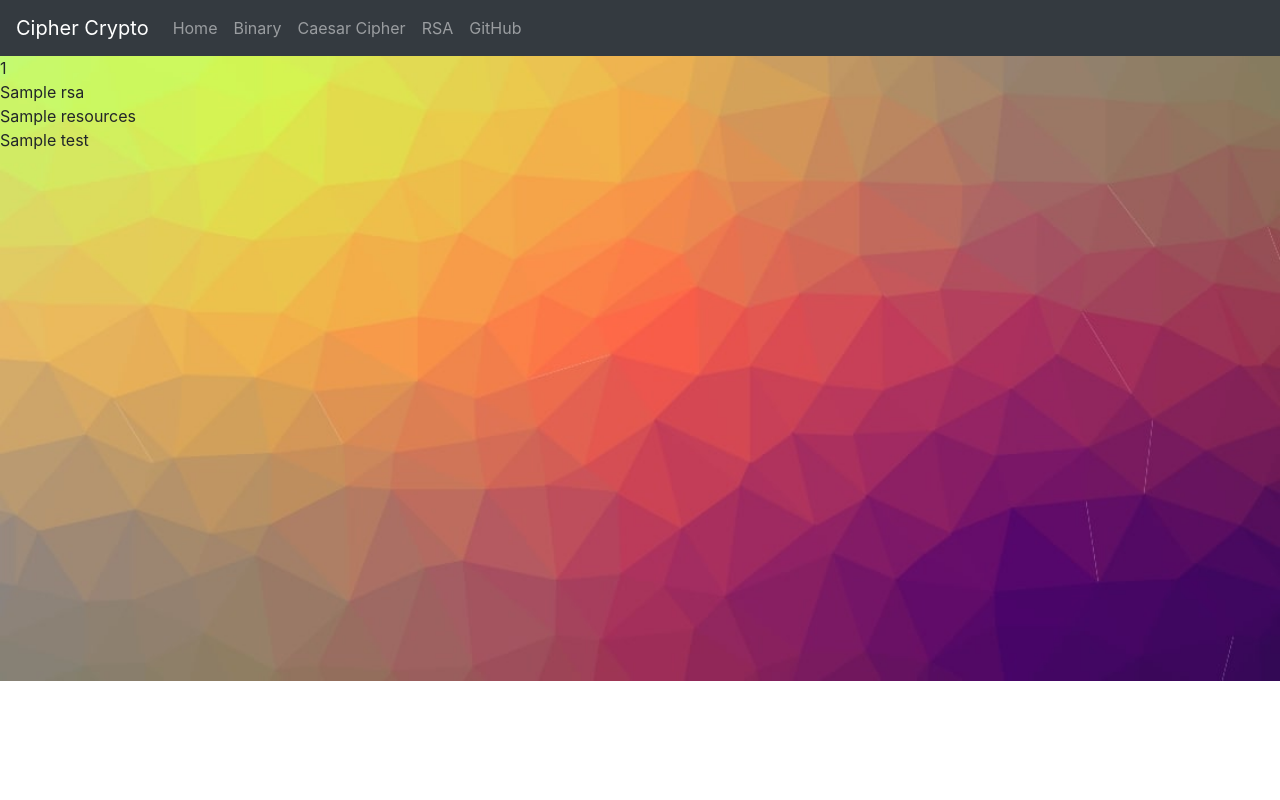
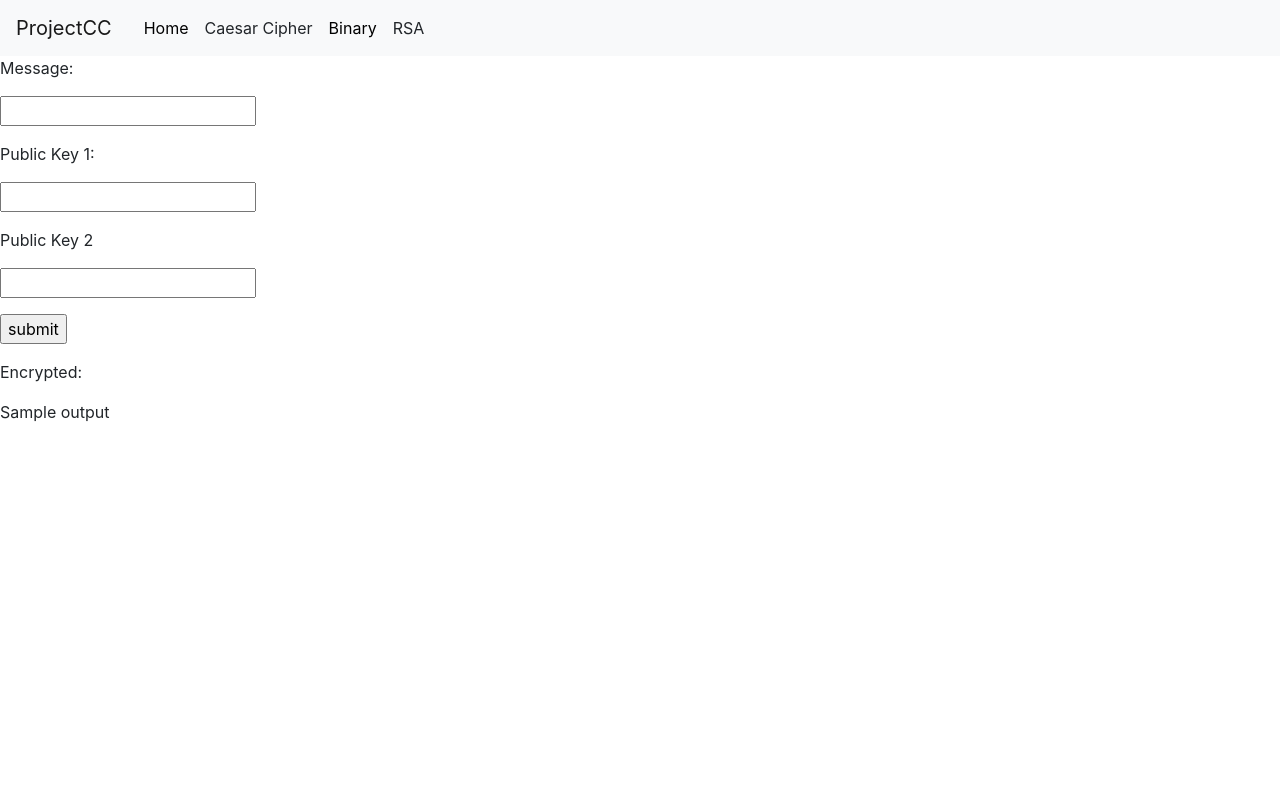
Before and after one commit to NiharMarar/CypherCyrptoWebProject2, a Flask app: template templates/rsa.html in a window 1280 px wide. Run offline with Flask 2, Linux system fonts and the light colour scheme; the template is opened without the code that fills it: most values are stand-ins (such as "Sample title", 1, 10 or a date in 2020); some libraries are stand-ins or nearby versions.

Commit message:
added post for rsa added links to rsa key generator and rsa decrypt moved menu bar from homepage.html to base.html extended base.html in rsa code to use menu bar added rsa demonstration link to menu bar

```diff
--- a/main.py
+++ b/main.py
@@ -1,5 +1,6 @@
-#import "Flask"
-from flask import Flask, render_template, url_for, request, redirect
+#imports
+from flask import Flask, render_template, request, redirect
+import rsa
 
 #create "Flask"
 app = Flask(__name__)
@@ -31,14 +32,32 @@ def home():
 @app.route('/binary')
 def binaryEX():
     return render_template("home.html", links = links)
+
 #rsa demonstration
-@app.route('/rsa')
-def rsaEX():
-    return render_template("rsa.html", links = links)
+#default RSA (rsa encrypt)
+@app.route ("/rsa", methods = ["POST", "GET"])
+def rsaEncrypt ():
+    if request.method == "POST":
+        #get message
+        message = request.form["msg"]
+        #get keys
+        pubKey1 = int(request.form["pubKey1"])
+        pubKey2 = int(request.form["pubKey2"])
+        #get encrypted and make into useable output
+        encrypted = str(rsa.rsa(message, pubKey1, pubKey2))
+        encrypted = ''.join(encrypted)
+        #render page with output
+        return render_template ("rsa.html", output = encrypted)
+    #render page without output
+    else:
+        return render_template ("rsa.html")
+
+
 #rsa info
 @app.route('/rsa/about')
 def rsaAbout():
     return render_template("rsaAbout.html")
+
 #CeaserCipher game
 @app.route('/CeaserCipher')
 def CeaserCipherEX():
--- /dev/null
+++ b/static/rsa.css
@@ -0,0 +1,10 @@
+* {
+    margin = 0;
+    padding = 0;
+}
+
+body {
+    background-image: url ({{ url_for ('static', filename = 'img/rsaBG.jpg') }});
+    background-size: cover;
+    background-repeat: no-repeat;
+}
--- a/static/style.css
+++ b/static/style.css
@@ -1,4 +1,4 @@
-body,html{
+ody,html{
 height:100%;
 margin: 0;
 }
--- a/static/styles/rsa.css
+++ /dev/null
@@ -1,10 +0,0 @@
-* {
-    margin: 0;
-    padding: 0;
-}
-
-body {
-    background-image: url(img/rsaBG.jpg);
-    background-size: cover;
-    background-repeat: no-repeat;
-}
--- a/templates/base.html
+++ b/templates/base.html
@@ -3,27 +3,38 @@
 <head>
     <meta charset="UTF-8">
     <link rel="stylesheet" href="https://stackpath.bootstrapcdn.com/bootstrap/4.5.2/css/bootstrap.min.css" integrity="sha384-JcKb8q3iqJ61gNV9KGb8thSsNjpSL0n8PARn9HuZOnIxN0hoP+VmmDGMN5t9UJ0Z" crossorigin="anonymous">
+    <link rel="stylesheet" type="text/css" href="{{ url_for('static', filename='rsa.css') }}">
 </head>
 <body>
-
-<!-- navbar -->
-<nav class = "navbar navbar-dark bg-dark navbar-expand-sm">
-    <a href = "#" class = "navbar-brand">Cipher Crypto</a>
-    <!-- make navbar horizontal -->
-    <div class = "collapse navbar-collapse">
-        <!-- navbar contents -->
-        <ul class = "navbar-nav mr-auto">
-            <li class = "nav-item"><a href = "/" class = "nav-link">Home</a></li>
-            <li class = "nav-item"><a href = "#" class = "nav-link">Binary</a></li>
-            <li class = "nav-item"><a href = "#" class = "nav-link">Caesar Cipher</a></li>
-            <li class = "nav-item"><a href = "rsa" class = "nav-link">RSA</a></li>
-            <li class = "nav-item"><a href = "#" class = "nav-link">GitHub</a></li>
-        </ul>
+<nav class="navbar navbar-expand-lg navbar-light bg-light">
+    <a class="navbar-brand" href="#">ProjectCC</a>
+    <button class="navbar-toggler" type="button" data-toggle="collapse" data-target="#navbarNavAltMarkup" aria-controls="navbarNavAltMarkup" aria-expanded="false" aria-label="Toggle navigation">
+        <span class="navbar-toggler-icon"></span>
+    </button>
+    <a class="nav-link dropdown-link" href="/">Home</a>
+    <div class="dropdown-mine">
+        <span>Caesar Cipher</span>
+        <div class="dropdown-content-mine">
+            <a class="dropdown-link" href="#"><span>Information</span></a>
+            <a class="dropdown-link" href="#"><span>Cipher</span></a>
+        </div>
     </div>
-
+    <div class="nav-link dropdown-link dropdown-mine">
+        <span>Binary</span>
+        <div class="dropdown-content-mine">
+            <a class="dropdown-link" href="#"><span>Information</span></a>
+            <a class="dropdown-link" href="#"><span>Cipher</span></a>
+        </div>
+    </div>
+    <div class="dropdown-mine">
+        <span>RSA</span>
+        <div class="dropdown-content-mine">
+            <a class="dropdown-link" href="#"><span>Information</span></a>
+            <a class="dropdown-link" href="rsa"><span>Cipher</span></a>
+        </div>
+    </div>
 </nav>
-
+<!-- allows menu bar to be used in other pages w/out copy/paste updating -->
 {% block content %}{% endblock %}
-
 </body>
 </html>
--- a/templates/rsa.html
+++ b/templates/rsa.html
@@ -3,7 +3,8 @@
 <head>
     <meta charset="UTF-8">
     <title>Cipher Crypto RSA</title>
-    <link rel = "stylesheet" type = "text/css" href = "{{ url_for('static', filename = 'styles/rsa.css') }}">
+    <link rel="stylesheet" href="https://stackpath.bootstrapcdn.com/bootstrap/4.5.2/css/bootstrap.min.css" integrity="sha384-JcKb8q3iqJ61gNV9KGb8thSsNjpSL0n8PARn9HuZOnIxN0hoP+VmmDGMN5t9UJ0Z" crossorigin="anonymous">
+    <link rel="stylesheet" type="text/css" href="{{ url_for('static', filename = 'style.css') }}">
 </head>
 <body>
 
@@ -12,12 +13,22 @@
 
 <!-- rsa page content -->
 {% block content %}
-<ul>
-    <li>{{ links.index }}</li>
-    <li>{{ links.rsa }}</li>
-    <li>{{ links.resources }}</li>
-    <li>{{ links.test }}</li>
-</ul>
+<form action = "#" method = "post">
+    <!-- message -->
+    <p>Message: </p>
+    <p><input type = "text" name = "msg" /></p>
+    <!-- public key 1 -->
+    <p>Public Key 1: </p>
+    <p><input type = "text" name = "pubKey1" /></p>
+    <!-- public key 2 -->
+    <p>Public Key 2</p>
+    <p><input type = "text" name = "pubKey2" /></p>
+    <p><input type = "submit" value = "submit" /></p>
+    <!-- encrypted message -->
+    <p>Encrypted: </p>
+    <p class = output>{{ output }}</p>
+
+</form>
 {% endblock %}
 
 </body>
```
Also changed, not shown: rsa.py (added, +91 -0 lines), templates/homepage.html (+4 -29 lines), static/styles/style.css (deleted).
